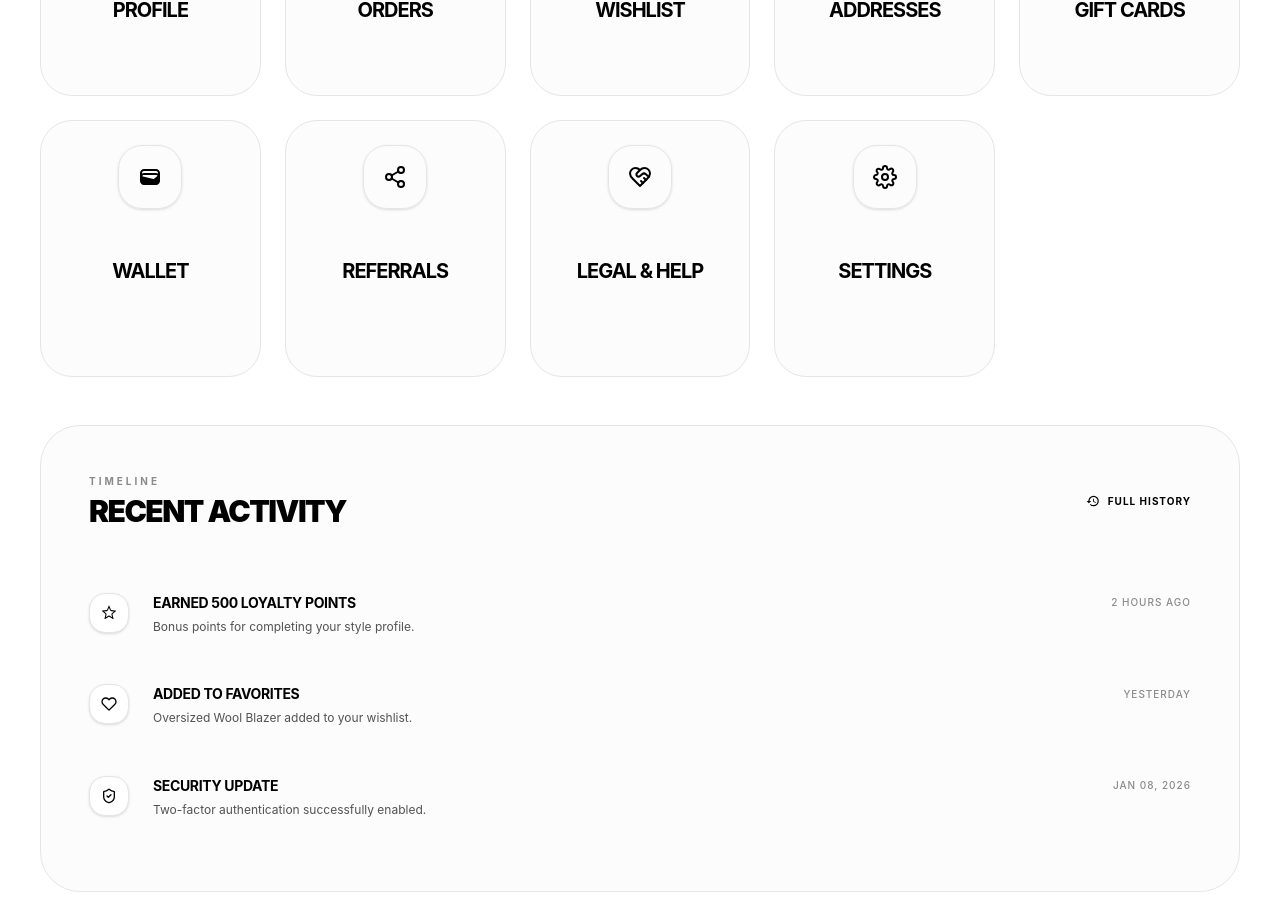
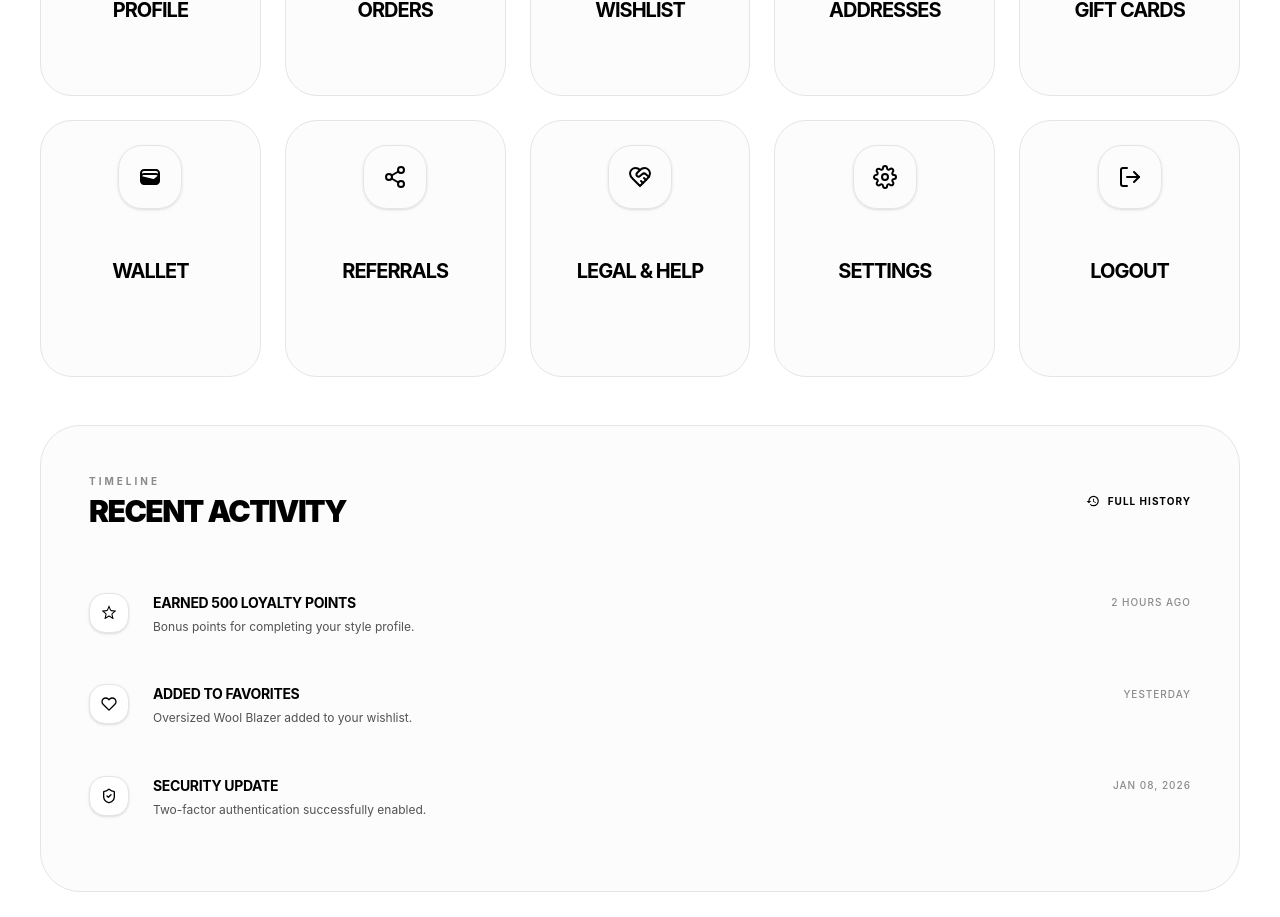
Before and after one commit to FashionFriday-tech/platform, a Next.js app in the folder apps/web/: page /account in a window 1280 px wide. Shown: the part 880-1797 px from the top of the page. Built offline with nearby package versions, Linux system fonts and the light colour scheme.

Commit message:
feat(web): add Logout to quick links in profile data

```diff
--- a/apps/web/src/data/profile.ts
+++ b/apps/web/src/data/profile.ts
@@ -1,6 +1,7 @@
 import {
   GiftIcon,
   HandshakeIcon,
+  LogOutIcon,
   MapPinIcon,
   PackageIcon,
   SettingsIcon,
@@ -70,6 +71,13 @@ export const quickLinks = [
     icon: SettingsIcon,
     href: '/account/settings',
   },
+
+  {
+    label: 'Logout',
+    description: 'Sign out of your account',
+    icon: LogOutIcon,
+    action: 'logout',
+  },
 ];
 
 export const userData = {
```
